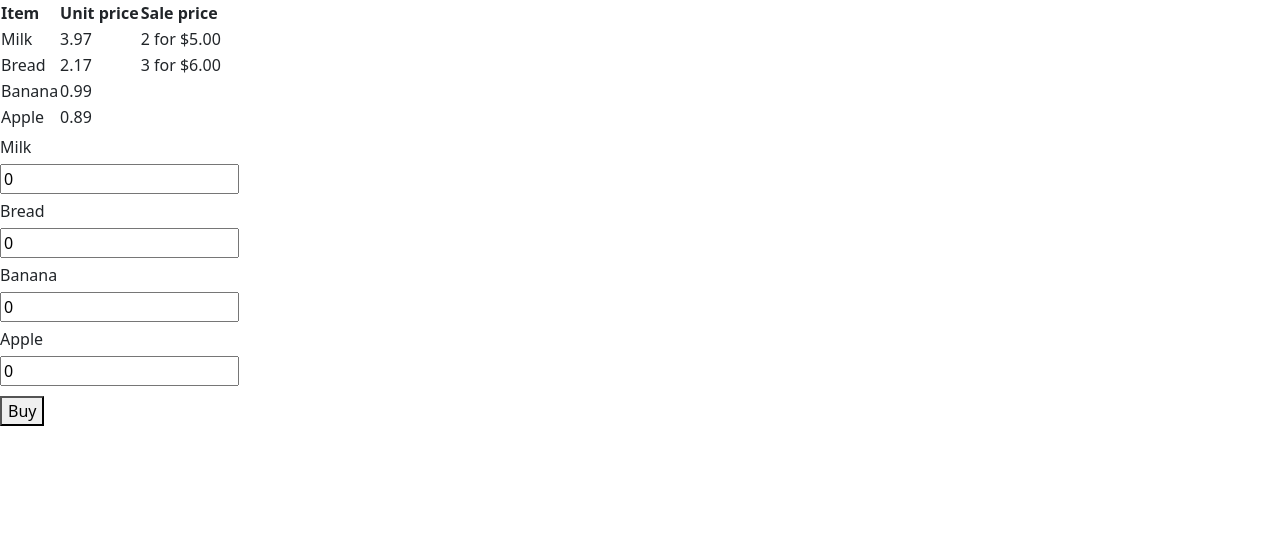
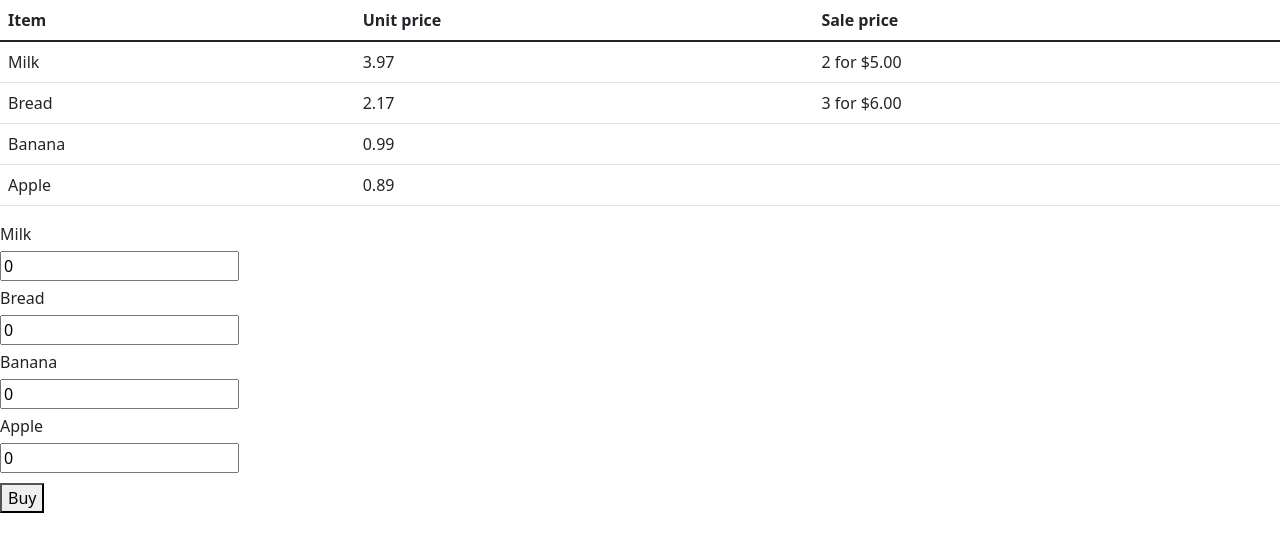
Before and after one commit to davidtissera/grocery_store, a React (Create React App) app in the folder app/: page / in a window 1280 px wide. Shown: the top 552 px of the page. Built offline with nearby package versions, Linux system fonts and the light colour scheme.

Commit message:
Styling: Adding css classes to Table component

```diff
--- a/app/src/@core/components/Table.tsx
+++ b/app/src/@core/components/Table.tsx
@@ -17,12 +17,12 @@ export default function Table(props: ITable) {
   }
 
   return (
-    <table>
+    <table className="table">
       <thead>
         <tr>
           {columns.map((column) => {
             return (
-              <th role="columnheader" key={column.name}>
+              <th scope="col" role="columnheader" key={column.name}>
                 {column.header}
               </th>
             );
```
